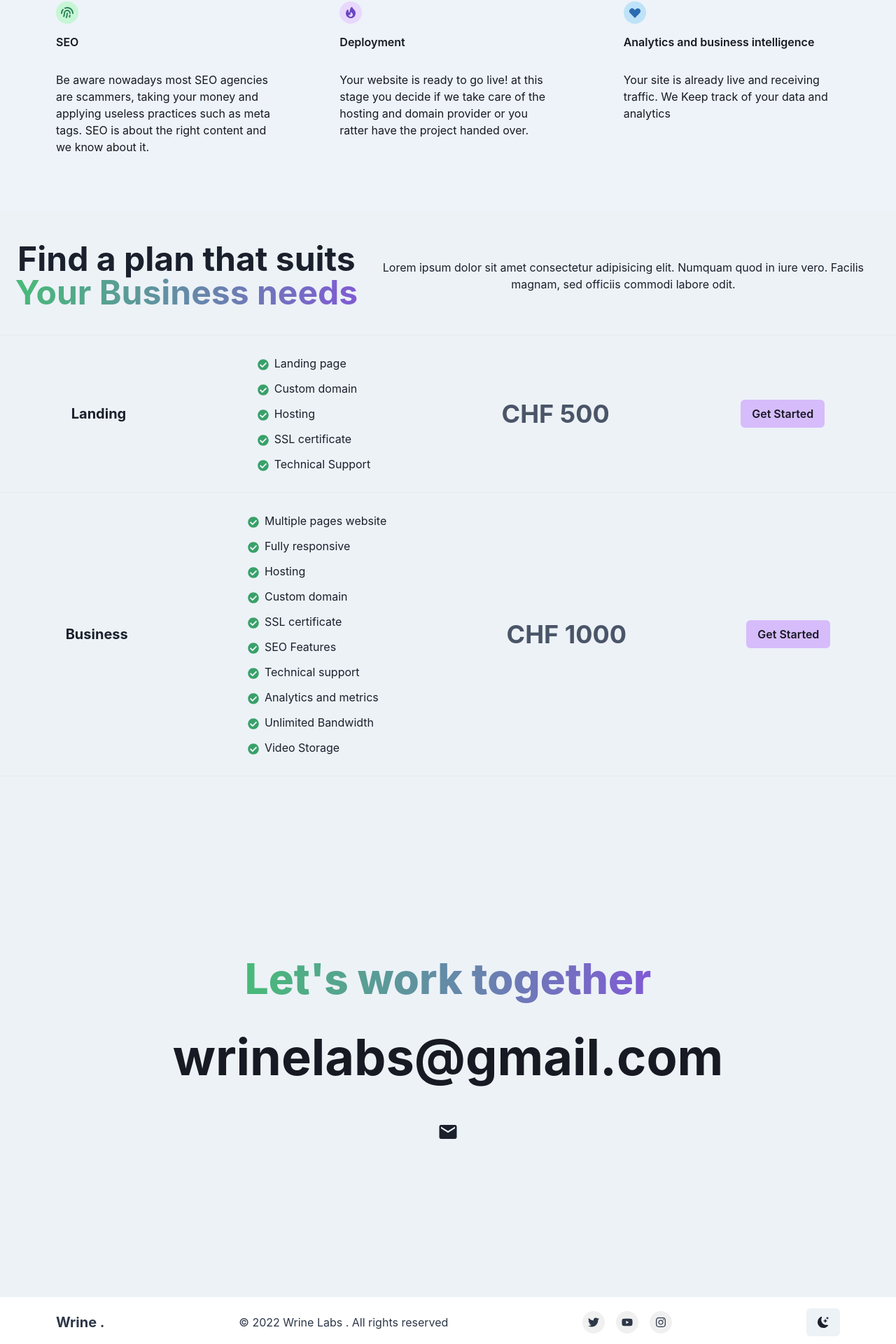
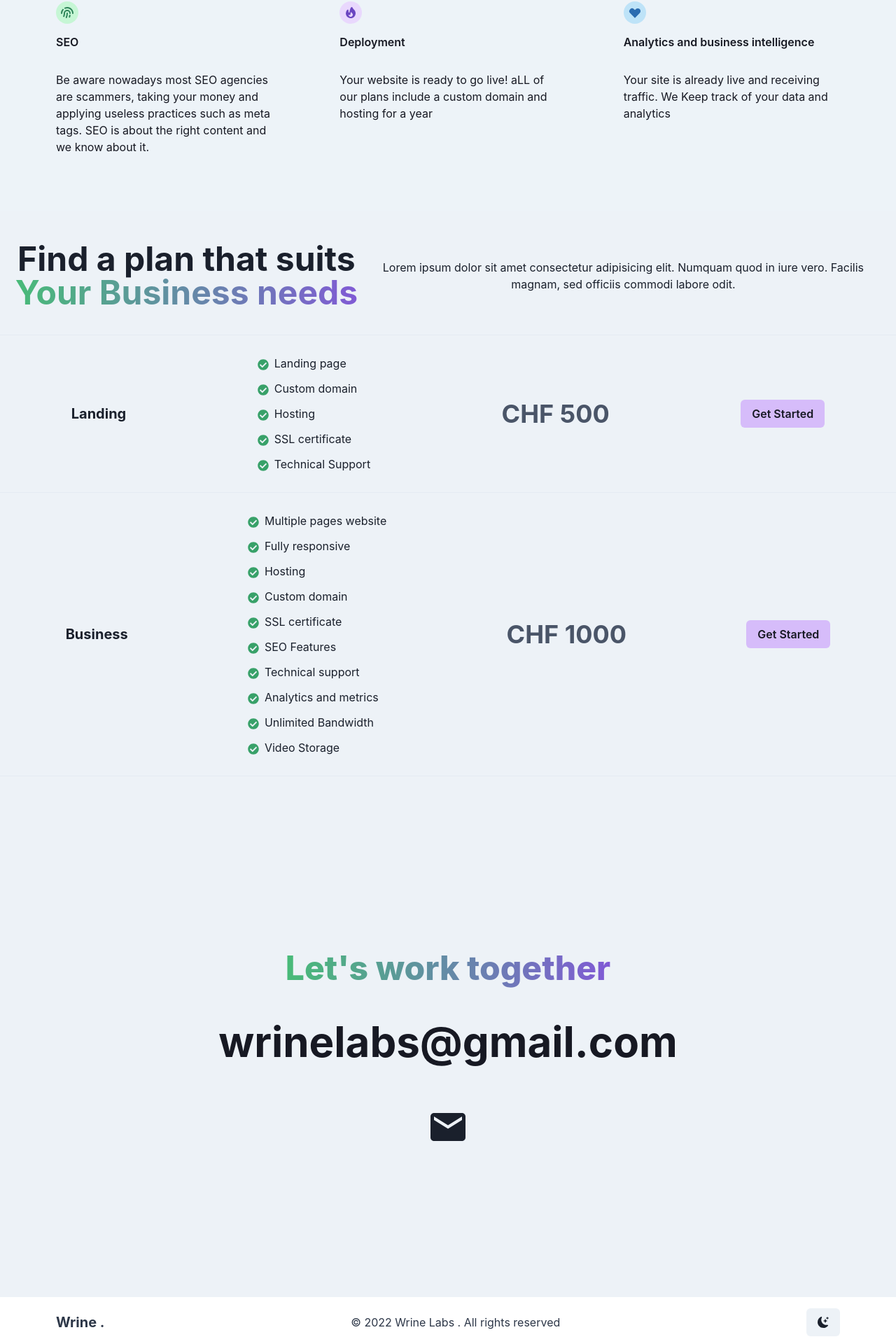
Before and after one commit to apariciodevs/wrine-2.0, a Next.js app: page / in a window 1280 px wide. Shown: the part 1805-3725 px from the top of the page at 70% size. Built offline with nearby package versions, Linux system fonts and the light colour scheme.

Commit message:
transitions

```diff
--- a/components/Features.jsx
+++ b/components/Features.jsx
@@ -216,9 +216,7 @@ export default function Features() {
               />
             }
           >
-            Your website is ready to go live! at this stage you decide if we
-            take care of the hosting and domain provider or you ratter have the project
-            handed over.
+            Your website is ready to go live! aLL of our plans include a custom domain and hosting for a year
           </Feature>
           <Feature
             color="blue"
--- a/components/Footer.tsx
+++ b/components/Footer.tsx
@@ -73,7 +73,8 @@ import {
 
 
           <Text>© 2022 Wrine Labs . All rights reserved</Text>
-          <Stack
+
+       {/* Social    <Stack
            direction={'row'} spacing={4}>
             <SocialButton label={'Twitter'} href={'#'}>
               <FaTwitter />
@@ -85,6 +86,7 @@ import {
               <FaInstagram />
             </SocialButton>
           </Stack>
+          */}
           <Button
         aria-label="Toggle Color Mode"
         onClick={toggleColorMode}
--- a/components/cta.jsx
+++ b/components/cta.jsx
@@ -50,8 +50,8 @@ const Cta = () => {
               lg: "inline",
             }}
             fontSize={{
-              base: "4xl",
-              md: "6xl",
+              base: "5xl",
+              md: "5xl",
             }}
             w="full"
             bgClip="text"
@@ -67,8 +67,16 @@ const Cta = () => {
       <Heading
         mt={8}
         color={useColorModeValue("gray.900", "gray.100")}
-        size={"4xl"}
+        fontSize={{
+          base: "4xl",
+          md: "6xl",
+        }}
         mx='auto'
+        transition={'0.4s ease-out'}
+        _hover={{
+          bgClip:"text",
+          bgGradient:"linear(to-r, green.400,purple.500)"        }}
+
       >
         wrinelabs@gmail.com
       </Heading>
@@ -83,8 +91,11 @@ const Cta = () => {
             mt={14}
           aria-label="email"
           variant="ghost"
-          size="4xl"
-          fontSize="3xl"
+          size="6xl"
+          fontSize={{
+            base: "4xl",
+            md: "6xl",
+          }}
           icon={<MdEmail />}
           _hover={{
             bgGradient: "linear(to-r, green.100,purple.200)",
--- a/pages/index.js
+++ b/pages/index.js
@@ -15,6 +15,7 @@ import Contact from '../components/Contact'
 import Cta from '../components/cta'
 
 export default function Home() {
+
   return (
     <div>
       <Head>
```
